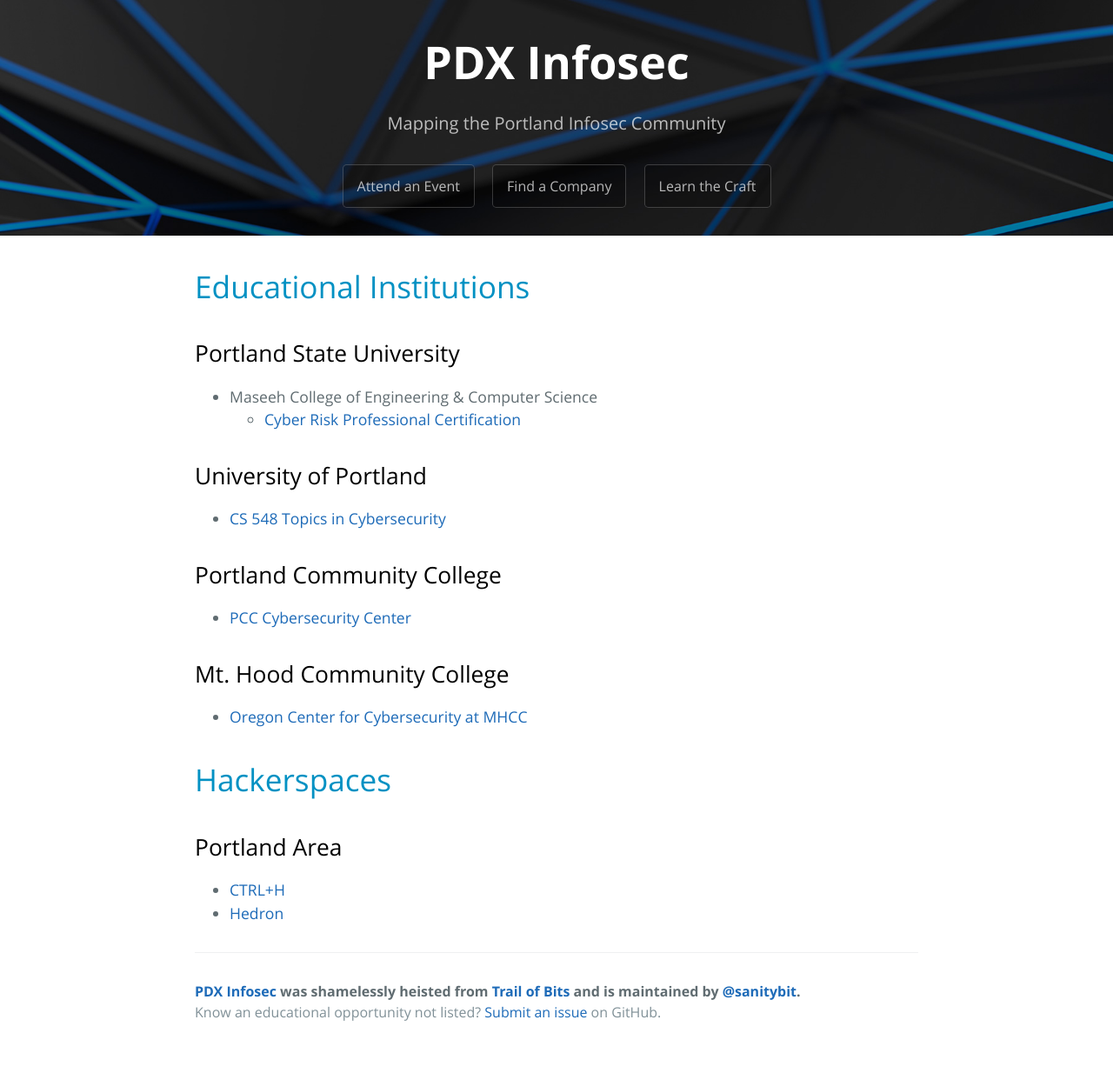
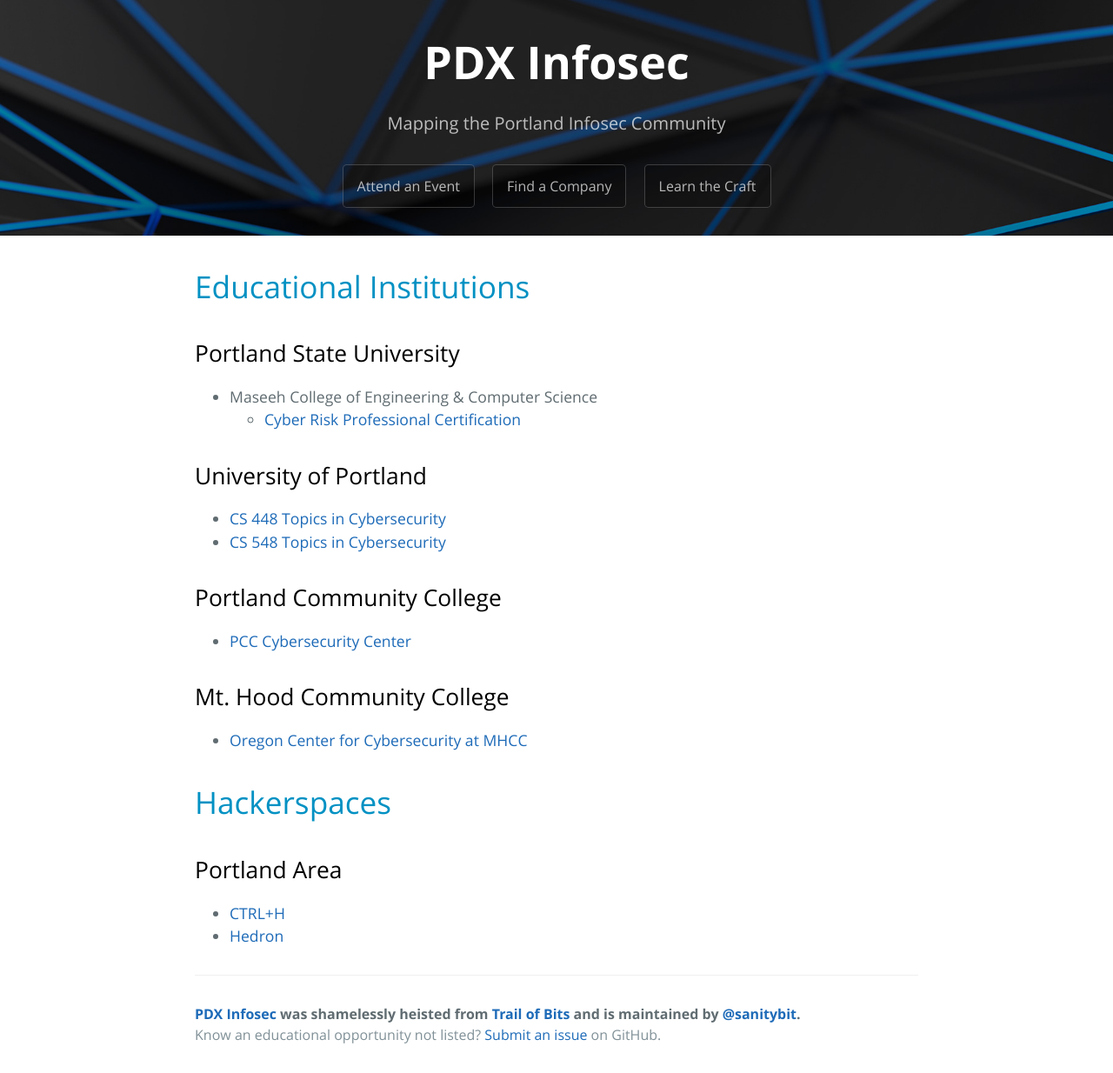
Before and after one commit to sanitybit/pdx-infosec, a Jekyll site: the page built from learn.md, in a window 1280 px wide. Shown: the whole page at 87% size. Built offline with Jekyll 4.4.1, drawn with Linux system fonts in a browser that asks for light colours; our own code applies the rules of GitHub Pages for plain Markdown files; before the commit the page ends 1208 px from its top, so only the background shows below that.

Commit message:
Update learn.md
Updated University of Portland courses.

```diff
--- a/learn.md
+++ b/learn.md
@@ -11,7 +11,8 @@ permalink: /learn/
   * [Cyber Risk Professional Certification](https://www.pdx.edu/computer-science/cybersecurity-graduate-certificate)
 
 ## University of Portland
-* [CS 548 Topics in Cybersecurity](http://up.smartcatalogiq.com/2019-2020/bulletin/Courses/CS-Computer-Science/Graduate-Courses/CS-548)
+* [CS 448 Topics in Cybersecurity](http://up.smartcatalogiq.com/2020-2021/bulletin/Courses/CS-Computer-Science/Graduate-Courses/CS-448)
+* [CS 548 Topics in Cybersecurity](http://up.smartcatalogiq.com/2020-2021/bulletin/Courses/CS-Computer-Science/Graduate-Courses/CS-548)
 
 ## Portland Community College
 * [PCC Cybersecurity Center](https://www.pcc.edu/programs/computer-info/cyber-security.html)
```
